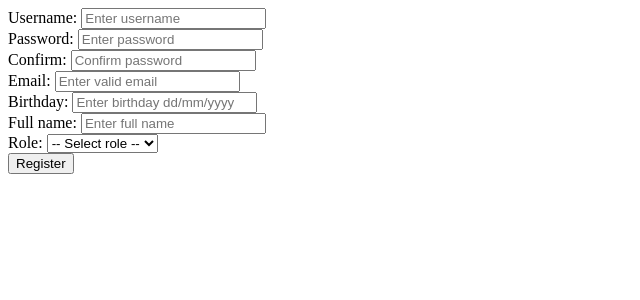
After one commit to nedyalkovnikola/php-web, a PHP site: page /register.php in a window 1280 px wide. The commit adds this page. Shown: the top 300 px of the page, without its empty margins (0-640 px from the left). Run offline with PHP 8.4, Linux system fonts and the light colour scheme.

Commit message:
views added

```diff
--- /dev/null
+++ b/03.State Management-session/UserLifecycle.php
@@ -0,0 +1,200 @@
+<?php
+
+class UserLifecycle
+{
+    private $data = [];
+
+    public function __construct()
+    {
+        require_once 'db/database.php';
+        $this->data = $users;
+    }
+
+    /**
+     * @param string $username
+     * @return string $password
+     */
+    public function getPassword(string $username): string
+    {
+        return $this->data[$username]['password'];
+    }
+
+    public function getEmail(string $username): string
+    {
+        return $this->data[$username]['email'];
+    }
+
+    public function getBirthday(string $username): string
+    {
+        return $this->data[$username]['birthday'];
+    }
+
+    public function getFullName(string $username): string
+    {
+        return $this->data[$username]['full_name'];
+    }
+
+    public function getRole(string $username): string
+    {
+        return $this->data[$username]['role'];
+    }
+
+    public function getUsers(): array
+    {
+        return $this->data;
+    }
+
+    public function deleteUser(string $username): bool
+    {
+        if ($this->data[$username]['role'] == 'admin') {
+            throw new \Exception("Administrators can not be deleted!");
+        }
+
+        unset($this->data[$username]);
+
+        $usersAsText = var_export($this->data, true);
+        $declaration = '<?php' . PHP_EOL . '$users = ' . $usersAsText . ';';
+        $result = file_put_contents('db/database.php', $declaration);
+
+        return $result !== false;
+    }
+
+
+    /**
+     * @param array $data           The posted data when trying to login
+     * @param array $userInfo       Referent information with user info e.g. session
+     * @return bool
+     * @throws Exception
+     */
+    public function login(array $data, array &$userInfo): bool
+    {
+        $loginName = $data['username'];
+        $loginPass = $data['password'];
+
+        if (array_key_exists($loginName, $this->data)) {
+            if ($this->data[$loginName]['password'] == $loginPass) {
+                $userInfo['user'] = $loginName;
+                return true;
+            } else {
+                throw new \Exception("Password mismatch");
+            }
+        } else {
+            throw new \Exception("Wrong username");
+        }
+    }
+
+
+    /**
+     * @param string $username      The old username kept in $_SESSION['user']
+     * @param array $data           The posted new data
+     * @param array $userInfo       Referent information with user info e.g. session
+     * @return bool                 Whether the saving succeeded
+     * @throws Exception
+     */
+    public function edit(string $username, array $data, array &$userInfo): bool
+    {
+        $newUser = $data['username'];
+        if ($newUser == $username) {
+            $this->data[$newUser] = [
+                "password" => $this->testInput($data['password']),
+                "email" => $this->testInput($data['email']),
+                "birthday" => $this->testInput($data['birthday']),
+                "full_name" => $this->data[$newUser]['full_name'],
+                "role" => $this->data[$newUser]['role']
+            ];
+        } else {
+            if (array_key_exists($newUser, $this->data)) {
+                throw new \Exception("Username is already taken");
+            }
+            $this->data[$newUser] = [
+                "password" => $this->testInput($data['password']),
+                "email" => $this->testInput($data['email']),
+                "birthday" => $this->testInput($data['birthday']),
+                "full_name" => $this->data[$username]['full_name'],
+                "role" => $this->data[$username]['role']
+            ];
+
+            unset($this->data[$username]);
+        }
+
+        $userInfo['user'] = $newUser;
+
+        // To persist the new changes we have to convert the array code (the variable declaration and its value) to text
+        $usersAsText = var_export($this->data, true);       // convert the array value to a string
+        $declaration = '<?php' . PHP_EOL . '$users = ' . $usersAsText . ';';    // concatenate the string to a string representing variable declaration
+        $result = file_put_contents('db/database.php', $declaration);              // save in database.php as text again and override the old text
+
+        return $result !== false;
+    }
+
+
+    /**
+     * @param array $data       The posted user data
+     * @return bool             Whether the registration succeeded
+     * @throws Exception
+     */
+    public function register(array $data): bool
+    {
+        $username = $this->testInput($data['username']);
+        $password = $this->testInput($data['password']);
+
+        if ($data['confirm'] != $password) {
+            throw new \Exception("Password mismatch");
+        }
+
+        $email = $this->testInput($data['email']);
+        $birthday = $this->testInput($data['birthday']);
+        $full_name = $this->testInput($data['full_name']);
+        $role = $data['role'];
+
+        if (array_key_exists($username, $this->data)) {
+            throw new \Exception("Username is already taken");
+        }
+
+        $this->data[$username] = [
+            'password' => $password,
+            'email' => $email,
+            'birthday' => $birthday,
+            'full_name' => $full_name,
+            'role' => $role
+        ];
+
+        // Persist the new registration into our array database
+        $usersAsText = var_export($this->data, true);
+        $declaration = '<?php' . PHP_EOL . '$users = ' . $usersAsText . ';';
+        $result = file_put_contents('db/database.php', $declaration);
+
+        if ($result === false) {
+            return false;
+        } else {
+            return true;
+        }
+    }
+
+
+    /**
+     * @param mixed $input
+     */
+    private function testInput($input)
+    {
+        $input = trim($input);
+        $input = stripslashes($input);
+        $input = htmlspecialchars($input);
+
+        return $input;
+    }
+
+    /**
+     * @param string $username
+     * @return int
+     */
+    public function daysUntilBirthday(string $username): int
+    {
+        $birthDate = $this->getBirthday($username);             // get the birthdate string
+        $birthDateObj = new \DateTime($birthDate);              // assign new DateTime obj
+        $interval = $birthDateObj->diff(new \DateTime('now'));  // find the difference between birthdate and current date
+        $remainingDays = ($interval->format('%a')) % 356;       // calculate the remaining days to user's birthday
+
+        return $remainingDays;
+    }
+}
--- a/03.State Management-oop/database.php
+++ b/03.State Management-session/db/database.php
@@ -6,6 +6,7 @@ $users = array (
     'email' => 'pesho@abv.bg',
     'birthday' => '22-03-1985',
     'full_name' => 'Petar Stoyanov',
+    'role' => 'user',
   ),
   'Ivan' =>
   array (
@@ -13,6 +14,7 @@ $users = array (
     'email' => 'vankata@abv.bg',
     'birthday' => '11-09-1989',
     'full_name' => 'Ivan Ivanov',
+    'role' => 'user',
   ),
   'John' =>
   array (
@@ -20,13 +22,7 @@ $users = array (
     'email' => 'john@smith.com',
     'birthday' => '24-07-1966',
     'full_name' => 'John Smith',
-  ),
-  'Stamat' =>
-  array (
-    'password' => '123',
-    'email' => 'stami@abv.bg',
-    'birthday' => '14-01-1987',
-    'full_name' => 'Stamat Petrov',
+    'role' => 'user',
   ),
   'Maria' =>
   array (
@@ -34,12 +30,14 @@ $users = array (
     'email' => 'mimeto@abv.bg',
     'birthday' => '15-02-2001',
     'full_name' => 'Mimi Ivanova',
+    'role' => 'user',
   ),
-  'Mile' =>
+  'Niki' =>
   array (
-    'password' => '456',
-    'email' => 'mileto@yahoo.com',
-    'birthday' => '23-11-1977',
-    'full_name' => 'Mileto Kitanov',
+    'password' => '123',
+    'email' => 'nikolov@abv.bg',
+    'birthday' => '01-01-2001',
+    'full_name' => 'Niki Nikolov',
+    'role' => 'admin',
   ),
 );
--- a/03.State Management-oop/login.php
+++ b/03.State Management-session/list_delete.php
@@ -5,10 +5,11 @@ require_once 'UserLifecycle.php';
 $userLifecycle = new UserLifecycle();
 
 try {
-    if($userLifecycle->login($_POST, $_SESSION)) {
+    $result = $userLifecycle->deleteUser($_SESSION['delete_user']);
+    if ($result) {
         header("Location: profile.php");
         exit;
     }
-} catch (\Exception $e) {
+} catch (Exception $e) {
     echo "Error: " . $e->getMessage();
 }
--- a/03.State Management-oop/logout.php
+++ b/03.State Management-session/logout.php
@@ -2,5 +2,5 @@
 session_start();
 session_destroy();
 
-header('Location: login_frontend.php');
+header('Location: login.php');
 exit;
--- /dev/null
+++ b/03.State Management-session/register.php
@@ -0,0 +1,17 @@
+<?php
+require_once 'UserLifecycle.php';
+
+$userLifecycle = new UserLifecycle();
+
+if (isset($_POST['register'])) {
+    try {
+        $result = $userLifecycle->register($_POST);
+        if ($result) {
+            $success = "Successful registraion!";
+        }
+    } catch (Exception $e) {
+        echo "Something went wrong: " . $e->getMessage();
+    }
+}
+
+include 'views/register_frontend.php';
--- a/03.State Management-oop/login_frontend.php
+++ b/03.State Management-session/views/login_frontend.php
@@ -1,7 +1,4 @@
-<?php
-    session_start();
-?>
-<form method="POST" action="login.php">
+<form method="POST">
     <div>
         <label>Username:</label>
         <input type="text" name="username">
--- /dev/null
+++ b/03.State Management-session/views/register_frontend.php
@@ -0,0 +1,41 @@
+<form method="POST">
+    <div>
+        <label>Username:</label>
+        <input type="text" name="username" placeholder="Enter username">
+    </div>
+    <div>
+        <label>Password:</label>
+        <input type="password" name="password" placeholder="Enter password">
+    </div>
+    <div>
+        <label>Confirm:</label>
+        <input type="password" name="confirm" placeholder="Confirm password">
+    </div>
+    <div>
+        <label>Email:</label>
+        <input type="email" name="email" placeholder="Enter valid email">
+    </div>
+    <div>
+        <label>Birthday:</label>
+        <input type="text" name="birthday" placeholder="Enter birthday dd/mm/yyyy">
+    </div>
+    <div>
+        <label>Full name:</label>
+        <input type="text" name="full_name" placeholder="Enter full name">
+    </div>
+    <div>
+        <label>Role:</label>
+        <select name="role">
+            <option value="-1">-- Select role --</option>
+            <option value="user">User</option>
+            <option value="admin">Admin</option>
+        </select>
+    </div>
+    <input type="submit" name="register" value="Register">
+</form>
+<div>
+    <?php if(isset($success)) : ?>
+        <h3 style='color:green'><?=$success; ?></h3><br>
+        <a href='login.php'>Go to Login page</a>
+    <?php endif;?>
+</div>
```
Also changed, not shown: 03.State Management-oop/UserLifecycle.php (deleted, +0 -113 lines), 03.State Management-oop/edit.php (deleted, +0 -20 lines), 03.State Management-oop/profile.php (deleted, +0 -22 lines), 03.State Management-session/edit.php (added, +24 -0 lines), 03.State Management-session/list.php (added, +9 -0 lines), 03.State Management-session/login.php (added, +18 -0 lines), 03.State Management-session/profile.php (added, +27 -0 lines), 03.State Management-session/views/edit_frontend.php (renamed from 03.State Management-oop/edit_frontend.php, +3 -4 lines), 03.State Management-session/views/list_frontend.php (added, +35 -0 lines).
